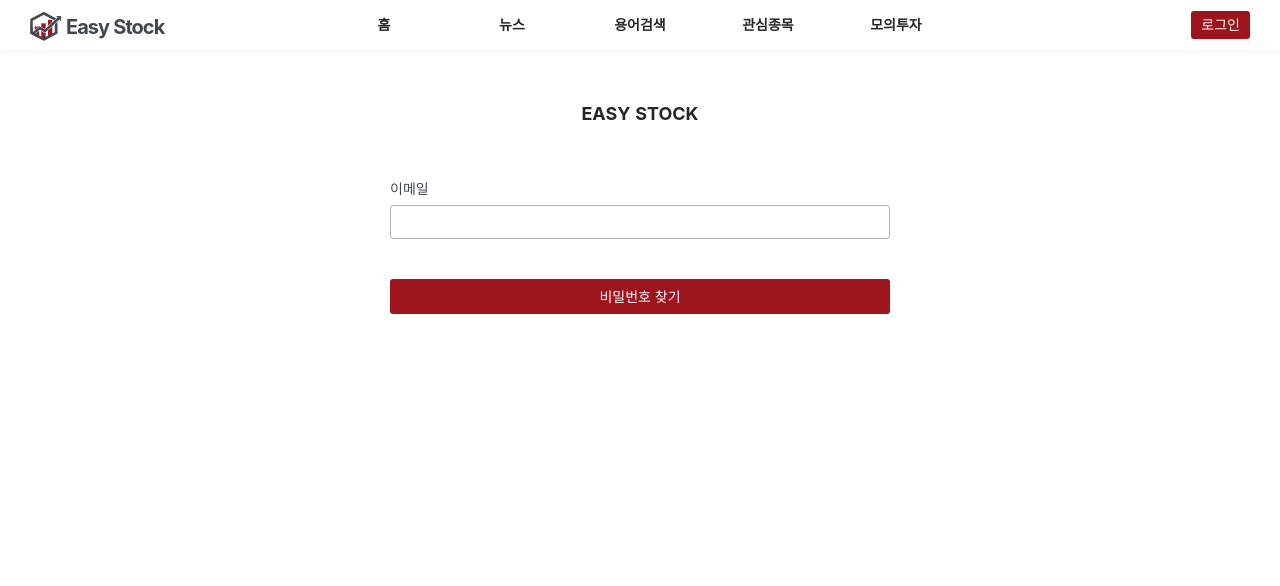
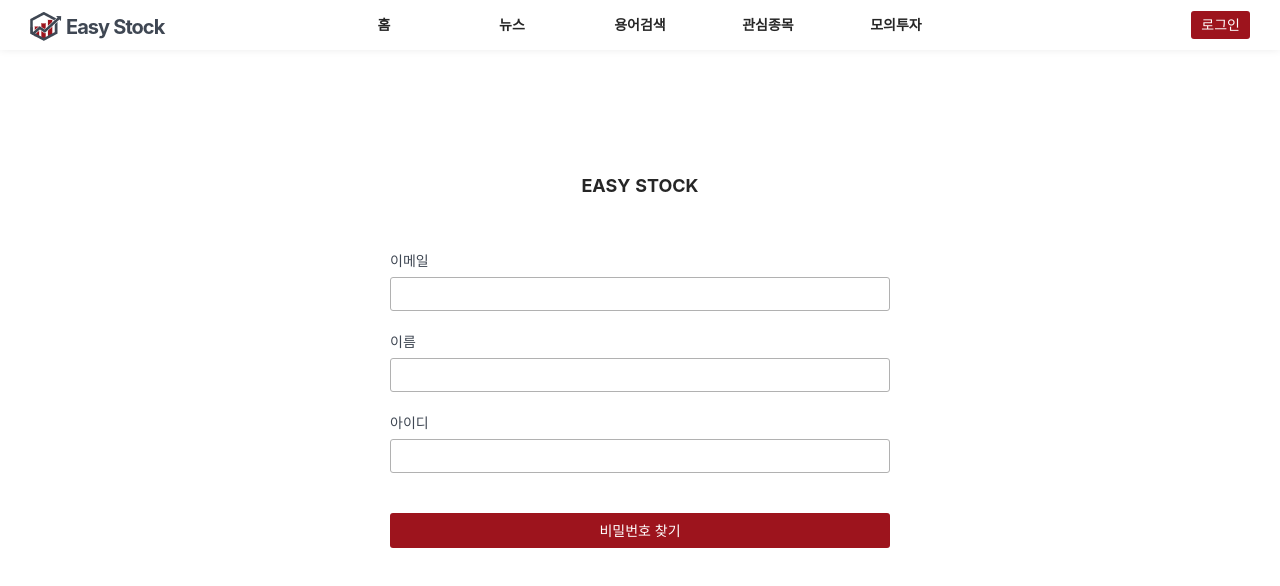
Before and after one commit to chorong4641/STOCK, a React (Create React App) app in the folder frontend/: page /findPwd in a window 1280 px wide. Shown: the top 586 px of the page. Built offline with nearby package versions, Linux system fonts and the light colour scheme.

Commit message:
스타일 지정 공통 컴포넌트 구현 / 아이디,비밀번호 찾기에 항목 추가

```diff
--- a/frontend/src/components/FindId.jsx
+++ b/frontend/src/components/FindId.jsx
@@ -5,61 +5,12 @@ import { useHistory } from "react-router-dom";
 import axios from "axios";
 import CommonInput from "./common/CommonInput";
 import { validEmail, validRequired } from "../utils/validation";
+import { LayoutStyled } from "./common/Styled";
 
-const FindIdStyled = styled.div`
-  display: flex;
-  flex-direction: column;
-  width: 80%;
-  margin: 0 auto;
-  padding: 30px 0;
+const FindIdStyled = styled(LayoutStyled)`
+  //
+`;
 
-  form {
-    position: relative;
-    width: 500px;
-    height: inherit;
-    display: flex;
-    flex-direction: column;
-    margin: 0 auto;
-
-    .page-title {
-      margin-bottom: 30px;
-      font-size: 18px;
-      font-weight: bold;
-      text-align: center;
-    }
-
-    .input-item {
-      margin-top: 20px;
-
-      .label {
-        margin-bottom: 5px;
-        color: #3f4753;
-      }
-    }
-
-    .login-btn {
-      height: 35px;
-      margin-top: 40px;
-      color: #fff;
-      background-color: #9d141d;
-    }
-
-    .extra-link {
-      margin: 40px auto;
-
-      a {
-        padding: 0 10px;
-        color: #3f4753;
-        font-size: 13px;
-        border-right: 1px solid #b1b1b1;
-
-        &:last-child {
-          border: none;
-        }
-      }
-    }
-  }
-`;
 function FindId(props) {
   const history = useHistory();
   const { errors, register, handleSubmit } = useForm({ mode: "all" });
@@ -102,6 +53,19 @@ function FindId(props) {
           />
         </div>
 
+        <div className="input-item">
+          <div className="label">이름</div>
+          <CommonInput
+            type="text"
+            name="name"
+            error={errors.name}
+            register={register}
+            validation={{
+              validate: { required: (value) => validRequired(value) },
+            }}
+          />
+        </div>
+
         <button type="submit" className="login-btn">
           아이디 찾기
         </button>
--- a/frontend/src/components/FindPwd.jsx
+++ b/frontend/src/components/FindPwd.jsx
@@ -5,61 +5,12 @@ import { useHistory } from "react-router-dom";
 import axios from "axios";
 import CommonInput from "./common/CommonInput";
 import { validEmail, validRequired } from "../utils/validation";
+import { LayoutStyled } from "./common/Styled";
 
-const FindPwdStyled = styled.div`
-  display: flex;
-  flex-direction: column;
-  width: 80%;
-  margin: 0 auto;
-  padding: 30px 0;
+const FindPwdStyled = styled(LayoutStyled)`
+  //
+`;
 
-  form {
-    position: relative;
-    width: 500px;
-    height: inherit;
-    display: flex;
-    flex-direction: column;
-    margin: 0 auto;
-
-    .page-title {
-      margin-bottom: 30px;
-      font-size: 18px;
-      font-weight: bold;
-      text-align: center;
-    }
-
-    .input-item {
-      margin-top: 20px;
-
-      .label {
-        margin-bottom: 5px;
-        color: #3f4753;
-      }
-    }
-
-    .login-btn {
-      height: 35px;
-      margin-top: 40px;
-      color: #fff;
-      background-color: #9d141d;
-    }
-
-    .extra-link {
-      margin: 40px auto;
-
-      a {
-        padding: 0 10px;
-        color: #3f4753;
-        font-size: 13px;
-        border-right: 1px solid #b1b1b1;
-
-        &:last-child {
-          border: none;
-        }
-      }
-    }
-  }
-`;
 function FindPwd(props) {
   const history = useHistory();
   const { errors, register, handleSubmit } = useForm({ mode: "all" });
@@ -102,6 +53,32 @@ function FindPwd(props) {
           />
         </div>
 
+        <div className="input-item">
+          <div className="label">이름</div>
+          <CommonInput
+            type="text"
+            name="name"
+            error={errors.name}
+            register={register}
+            validation={{
+              validate: { required: (value) => validRequired(value) },
+            }}
+          />
+        </div>
+
+        <div className="input-item">
+          <div className="label">아이디</div>
+          <CommonInput
+            type="text"
+            name="id"
+            error={errors.id}
+            register={register}
+            validation={{
+              validate: { required: (value) => validRequired(value) },
+            }}
+          />
+        </div>
+
         <button type="submit" className="login-btn">
           비밀번호 찾기
         </button>
--- a/frontend/src/components/Loading.jsx
+++ b/frontend/src/components/Loading.jsx
@@ -7,7 +7,7 @@ const LoadingStyle = styled.div`
   top: 0;
   left: 0;
   width: 100%;
-  height: 100%;
+  min-height: 100%;
   background-color: #ffffffcc;
   display: flex;
   align-items: center;
--- a/frontend/src/components/Login.jsx
+++ b/frontend/src/components/Login.jsx
@@ -7,45 +7,9 @@ import { store } from "../store";
 import { login } from "../store/actions";
 import CommonInput from "./common/CommonInput";
 import { validRequired } from "../utils/validation";
+import { LayoutStyled } from "./common/Styled";
 
-const LoginStyled = styled.div`
-  display: flex;
-  flex-direction: column;
-  width: 80%;
-  margin: 0 auto;
-  padding: 30px 0;
-
-  form {
-    position: relative;
-    width: 500px;
-    height: inherit;
-    display: flex;
-    flex-direction: column;
-    margin: 0 auto;
-
-    .page-title {
-      margin-bottom: 30px;
-      font-size: 18px;
-      font-weight: bold;
-      text-align: center;
-    }
-
-    .input-item {
-      margin-top: 20px;
-
-      .label {
-        margin-bottom: 5px;
-        color: #3f4753;
-      }
-    }
-
-    .login-btn {
-      height: 35px;
-      margin-top: 40px;
-      color: #fff;
-      background-color: #9d141d;
-    }
-
+const LoginStyled = styled(LayoutStyled)`
   .extra-link {
     margin: 40px auto;
 
@@ -60,8 +24,8 @@ const LoginStyled = styled.div`
       }
     }
   }
-  }
 `;
+
 function Login(props) {
   const history = useHistory();
   const [state, dispatch] = useContext(store);
--- a/frontend/src/components/Register.jsx
+++ b/frontend/src/components/Register.jsx
@@ -1,48 +1,11 @@
 import React from "react";
-import styled from "styled-components";
 import { useForm } from "react-hook-form";
 import { useHistory } from "react-router-dom";
 import axios from "axios";
 import CommonInput from "./common/CommonInput";
 import { validRequired, validEmail } from "../utils/validation";
+import { LayoutStyled } from "./common/Styled";
 
-const RegisterStyled = styled.div`
-  width: 80%;
-  margin: 0 auto;
-  padding: 30px 0;
-
-  form {
-    position: relative;
-    width: 500px;
-    height: inherit;
-    display: flex;
-    flex-direction: column;
-    margin: 0 auto;
-
-    .page-title {
-      margin-bottom: 30px;
-      font-size: 18px;
-      font-weight: bold;
-      text-align: center;
-    }
-
-    .input-item {
-      margin-top: 20px;
-
-      .label {
-        margin-bottom: 5px;
-        color: #3f4753;
-      }
-    }
-
-    .register-btn {
-      height: 35px;
-      margin-top: 40px;
-      color: #fff;
-      background-color: #9d141d;
-    }
-  }
-`;
 function Register(props) {
   const history = useHistory();
   const {
@@ -77,7 +40,7 @@ function Register(props) {
   };
 
   return (
-    <RegisterStyled>
+    <LayoutStyled>
       <form onSubmit={handleSubmit(onRegister)} autoComplete="off">
         <div className="page-title">EASY STOCK</div>
 
@@ -143,7 +106,7 @@ function Register(props) {
           회원가입
         </button>
       </form>
-    </RegisterStyled>
+    </LayoutStyled>
   );
 }
 
--- /dev/null
+++ b/frontend/src/components/common/Styled.jsx
@@ -0,0 +1,43 @@
+import styled from "styled-components";
+
+// 로그인, 회원가입, 아이디찾기, 비밀번호찾기 레이아웃
+export const LayoutStyled = styled.div`
+  width: 80%;
+  height: 100%;
+  margin: 0 auto;
+  padding: 30px 0;
+
+  form {
+    position: relative;
+    width: 500px;
+    height: inherit;
+    display: flex;
+    flex-direction: column;
+    justify-content: center;
+    margin: 0 auto;
+    top: -10%;
+
+    .page-title {
+      margin-bottom: 30px;
+      font-size: 18px;
+      font-weight: bold;
+      text-align: center;
+    }
+
+    .input-item {
+      margin-top: 20px;
+
+      .label {
+        margin-bottom: 5px;
+        color: #3f4753;
+      }
+    }
+
+    button {
+      height: 35px;
+      margin-top: 40px;
+      color: #fff;
+      background-color: #9d141d;
+    }
+  }
+`;
```
Also changed, not shown: 1 other file (tests, documents, lock files or other folders). Lines whose indentation alone changed are shown as unchanged.
